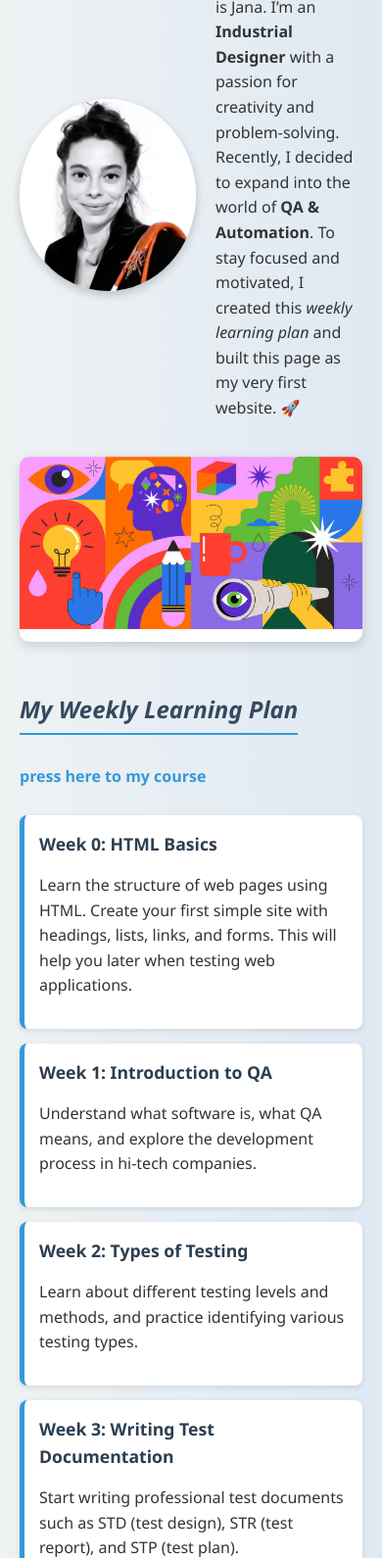
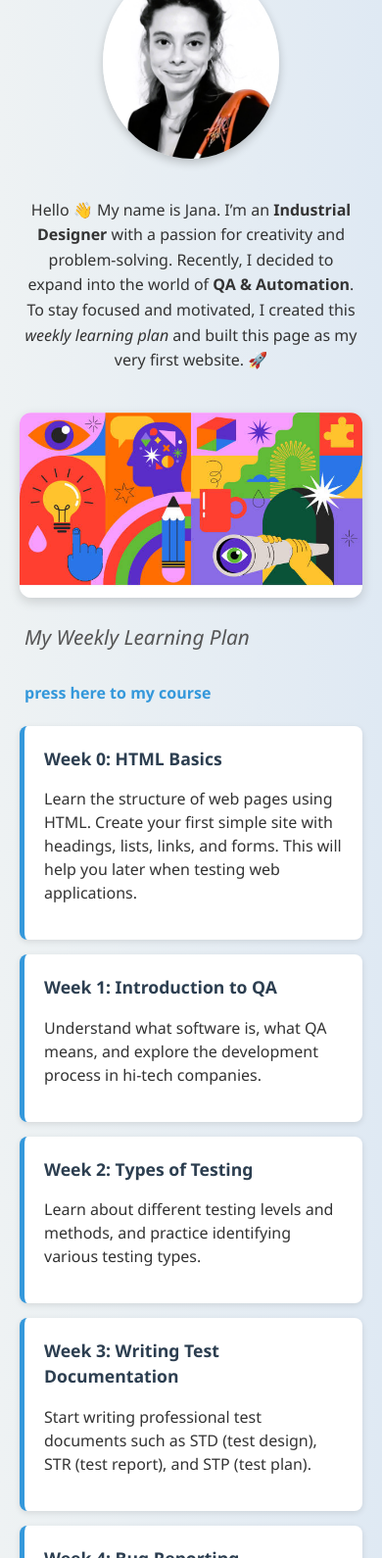
Before and after one commit to JPNechama/qa-learning-journey, a plain HTML site: page index.html in a window 390 px wide. Shown: the part 410-2000 px from the top of the page at 98% size. Drawn offline with Linux system fonts and the light colour scheme.

Commit message:
refined text, alignment,

```diff
--- a/css/style.css
+++ b/css/style.css
@@ -8,22 +8,25 @@ body {
   line-height: 1.6;
 }
 h1 {
-  text-align: center;
+  max-width: 900px;   /* same as your weekly plan */
+  margin: 15px auto 6px;
+  text-align: left;   /* align with the box text */
+  padding-left: 5px;  /* small indent, like your links */
   color: #2c3e50;
-  font-size: 2rem;
-  margin-bottom: 20px;
+  font-size: clamp(2rem, 3vw, 3rem);
 }
 
-/* Subtitle */
 h2 {
-  text-align: center;
-  font-size: 1.5rem;
-  color: #34495e;
-  margin-top: 30px;
-  border-bottom: 2px solid #3498db;
-  display: inline-block;
-  padding-bottom: 5px;
+  max-width: 900px;          /* same width as your weekly plan */
+  margin: 0 auto 28px;       /* aligned with h1 + boxes */
+  text-align: left;          /* left-aligned like the boxes */
+  padding-left: 5px;         /* same indent */
+  font-size: 1.3rem;
+  color: #555;
+  font-weight: normal;
+  font-style: italic;
 }
+
 
 /* Links */
 a {
@@ -171,3 +174,102 @@ tr:last-child td {
 tr:hover td {
   background: #ecf6ff;
 }
+/* Weekly Plan List */
+ul {
+  list-style-type: none;
+  padding: 0;
+  margin: 0 auto;
+  max-width: 900px;          /* keeps it centered and aligned */
+}
+
+ul li {
+  background: #ffffff;
+  margin: 15px 0;
+  padding: 20px;
+  border-left: 5px solid #3498db;
+  border-radius: 8px;
+  box-shadow: 0 2px 6px rgba(0, 0, 0, 0.1);
+  line-height: 1.5;
+  transition: transform 0.2s ease, box-shadow 0.2s ease;
+}
+
+ul li:hover {
+  transform: scale(1.01);
+  box-shadow: 0 4px 10px rgba(0,0,0,0.15);
+}
+
+ul li b {
+  color: #2c3e50;
+  font-size: 1.1rem;
+  display: block;
+  margin-bottom: 6px;
+}
+/* Center all page content and give comfy side padding */
+.container{
+  max-width: 1000px;       /* nice width for laptops */
+  margin: 0 auto;          /* centers the block */
+  padding: 0 16px;         /* breathing room at sides */
+}
+
+
+
+/* About section centered and aligned */
+#about{
+  display:flex;
+  align-items:center;
+  gap:24px;
+  margin:20px auto;
+  max-width: 900px;        /* keeps line length pleasant */
+}
+
+/* Small circular avatar on the LEFT */
+.profile-pic{
+  width:160px;
+  height:auto;
+  border-radius:50%;
+  box-shadow:0 4px 10px rgba(0,0,0,.2);
+  margin:0;
+  display:inline-block;
+  flex-shrink:0;           /* don't let it stretch */
+}
+
+/* Big content images centered and not too wide */
+img:not(.profile-pic){
+  display:block;
+  width: min(900px, 100%); /* looks great on laptops & mobile */
+  max-width:100%;
+  height:auto;
+  margin:24px auto;
+  border-radius:12px;
+  box-shadow:0 4px 12px rgba(0,0,0,.15);
+  transition:transform .3s ease, box-shadow .3s ease;
+}
+img:not(.profile-pic):hover{
+  transform:scale(1.03);
+  box-shadow:0 8px 20px rgba(0,0,0,.22);
+}
+
+/* Responsive: stack photo above text on small screens */
+@media (max-width: 720px){
+  #about{ flex-direction:column; text-align:center; }
+  .profile-pic{ width:140px; }
+}
+.center-link {
+  display: block;
+  text-align: left;
+  max-width: 900px;   /* same width as your weekly plan */
+  margin: 10px auto 20px; /* centers the whole block */
+  padding-left: 5px;  /* slight left indent */
+}
+table {
+  width: min(500px, 95%);
+  margin: 40px auto;
+  border-collapse: collapse;
+  background: rgba(255, 255, 255, 0.15); /* translucent */
+  border-radius: 12px;
+  overflow: hidden;
+  box-shadow: 0 8px 32px rgba(0, 0, 0, 0.2);
+  backdrop-filter: blur(10px);          /* frosted effect */
+  -webkit-backdrop-filter: blur(10px);  /* Safari support */
+  font-size: 1rem;
+}
--- a/index.html
+++ b/index.html
@@ -5,8 +5,9 @@
 	<meta name="viewport" content="width=device-width, initial-scale=1.0">
 </head>
 <body>
-	<a href="#why">contact</a>
-	<h1>Beginning of my learning journey with Gal to become the best QA Automation pro.</h1>
+	<a class="center-link" href="#why">contact</a>
+	<h1>Beginning My QA Automation Journey with Gal Matalon</h1>
+	<h2>Step by step — from beginner to professional bug catcher 🐛</h2>>
 	<section id="about">
 		<img src="images/me.jpeg" alt="Picture of Jana" class="profile-pic"/>
 		<p>Hello 👋 My name is Jana. I’m an <b>Industrial Designer</b> with a passion for creativity and problem-solving.
@@ -15,7 +16,7 @@
 	</section>
 		<img src= "images/learning plan1.jpg"/>
 	<h2><i>My Weekly Learning Plan</i></h2>
-	<a target=_blank href="https://selenium.teachable.com/courses/enrolled/902558">press here to my course</a>
+	<a class="center-link" target=_blank href="https://selenium.teachable.com/courses/enrolled/902558">press here to my course</a>
 	<ul>
 	  <li><b>Week 0: HTML Basics</b>
 		<p>Learn the structure of web pages using HTML. Create your first simple site with headings, lists, links, and forms. This will help you later when testing web applications.</p>
@@ -62,14 +63,16 @@
 	  </tr>
 	  <tr>
 		<th>Phone</th>
-		<td>054-9175734</td>
-	  </tr>
+		<td><a href="tel:+972549175734">054-9175734</a></td>
+      </tr>
+
 	  <tr>
 		<th>Email</th>
 		<td><a href="mailto:jp.idisegno@gmail.com">jp.idisegno@gmail.com</a></td>
 	  </tr>
 
 	</table>
+
 </body>
 
 </html>
```
